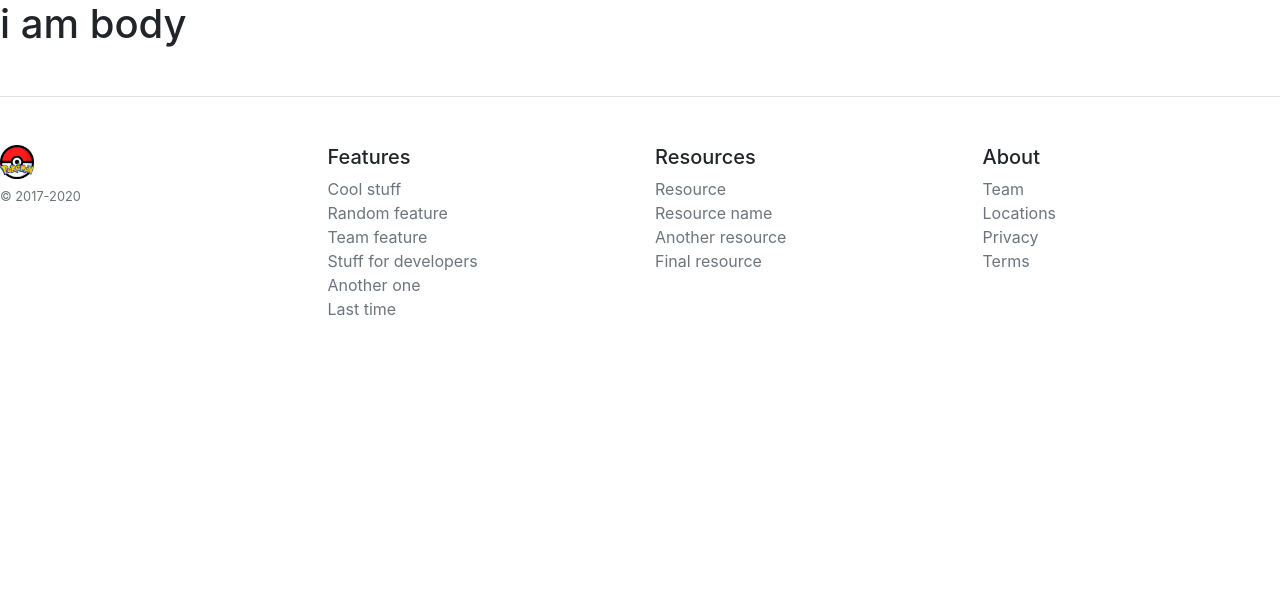
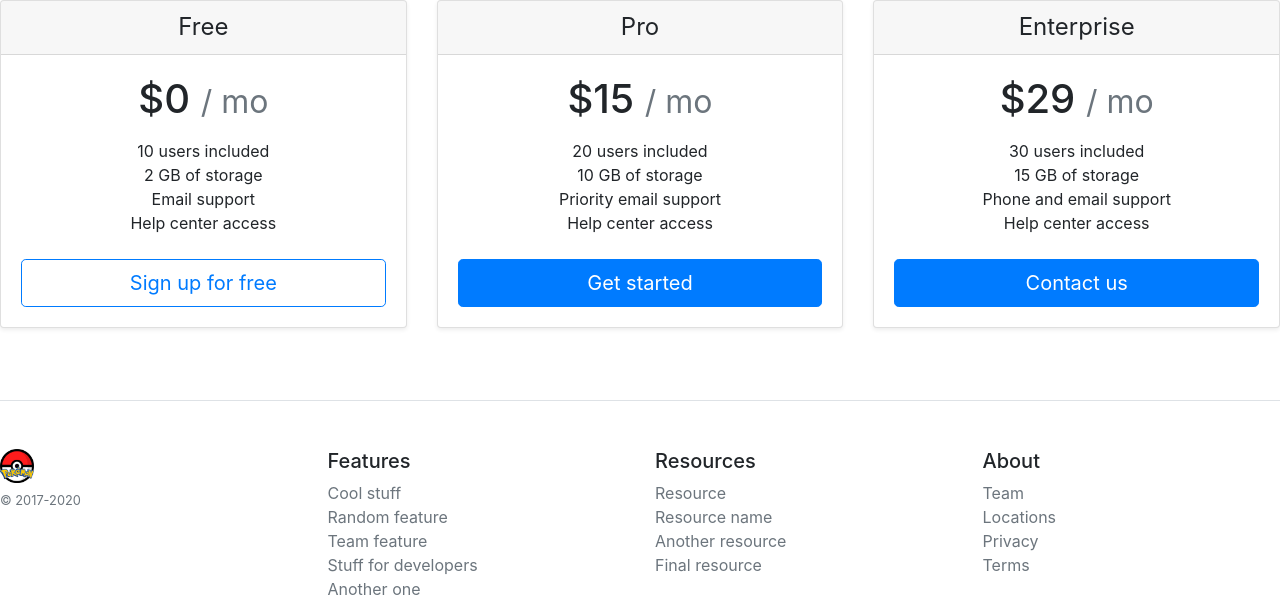
Before and after one commit to always-wanna-fly/gt, a PHP site: page / in a window 1280 px wide. Shown: the part 82-680 px from the top of the page. Run offline with PHP 8.4, Linux system fonts and the light colour scheme.

Commit message:
improve index.php

```diff
--- a/index.php
+++ b/index.php
@@ -11,9 +11,53 @@
 <?php
 require_once ("header.php");
 ?>
-<body>
-    <h1>i am body</h1>
-</body>
+<div class="card-deck mb-3 text-center">
+    <div class="card mb-4 shadow-sm">
+        <div class="card-header">
+            <h4 class="my-0 font-weight-normal">Free</h4>
+        </div>
+        <div class="card-body">
+            <h1 class="card-title pricing-card-title">$0 <small class="text-muted">/ mo</small></h1>
+            <ul class="list-unstyled mt-3 mb-4">
+                <li>10 users included</li>
+                <li>2 GB of storage</li>
+                <li>Email support</li>
+                <li>Help center access</li>
+            </ul>
+            <button type="button" class="btn btn-lg btn-block btn-outline-primary">Sign up for free</button>
+        </div>
+    </div>
+    <div class="card mb-4 shadow-sm">
+        <div class="card-header">
+            <h4 class="my-0 font-weight-normal">Pro</h4>
+        </div>
+        <div class="card-body">
+            <h1 class="card-title pricing-card-title">$15 <small class="text-muted">/ mo</small></h1>
+            <ul class="list-unstyled mt-3 mb-4">
+                <li>20 users included</li>
+                <li>10 GB of storage</li>
+                <li>Priority email support</li>
+                <li>Help center access</li>
+            </ul>
+            <button type="button" class="btn btn-lg btn-block btn-primary">Get started</button>
+        </div>
+    </div>
+    <div class="card mb-4 shadow-sm">
+        <div class="card-header">
+            <h4 class="my-0 font-weight-normal">Enterprise</h4>
+        </div>
+        <div class="card-body">
+            <h1 class="card-title pricing-card-title">$29 <small class="text-muted">/ mo</small></h1>
+            <ul class="list-unstyled mt-3 mb-4">
+                <li>30 users included</li>
+                <li>15 GB of storage</li>
+                <li>Phone and email support</li>
+                <li>Help center access</li>
+            </ul>
+            <button type="button" class="btn btn-lg btn-block btn-primary">Contact us</button>
+        </div>
+    </div>
+</div>
 <?php
 require_once ("footer.php");
 ?>
```
